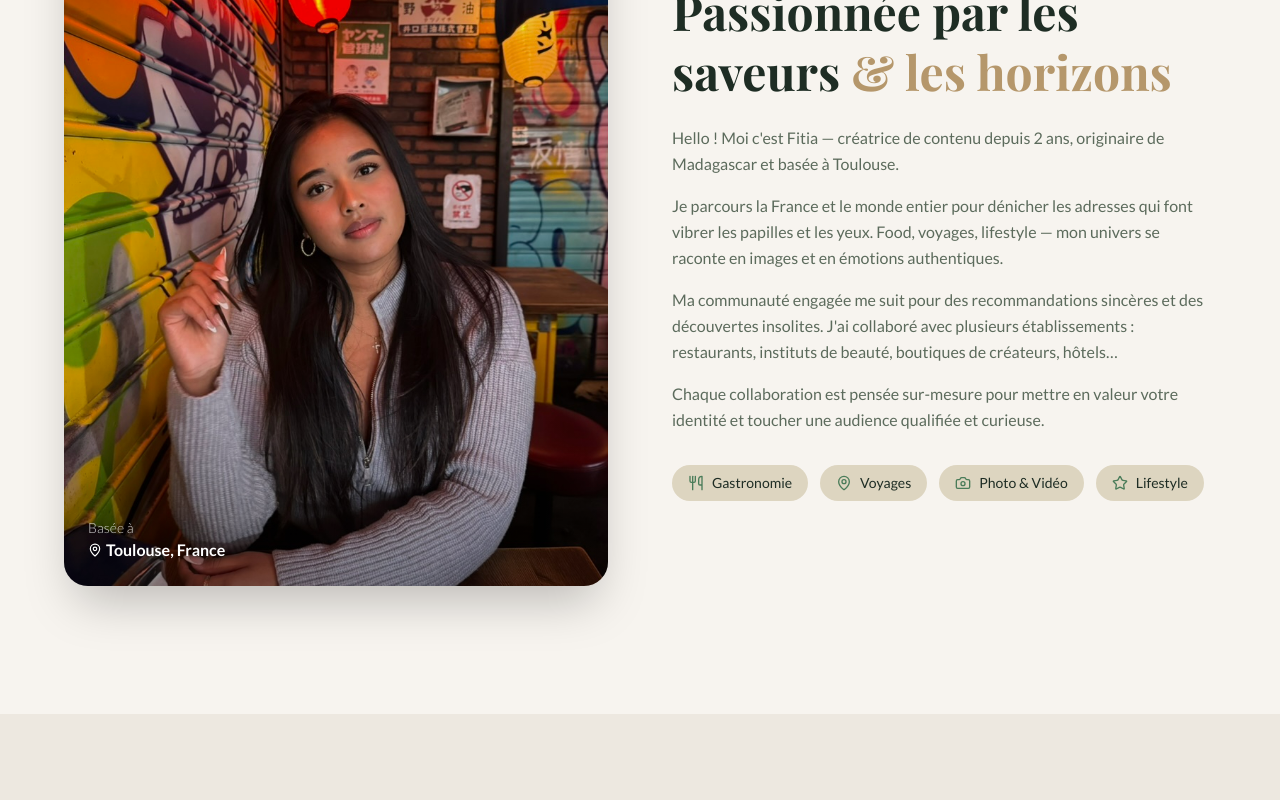
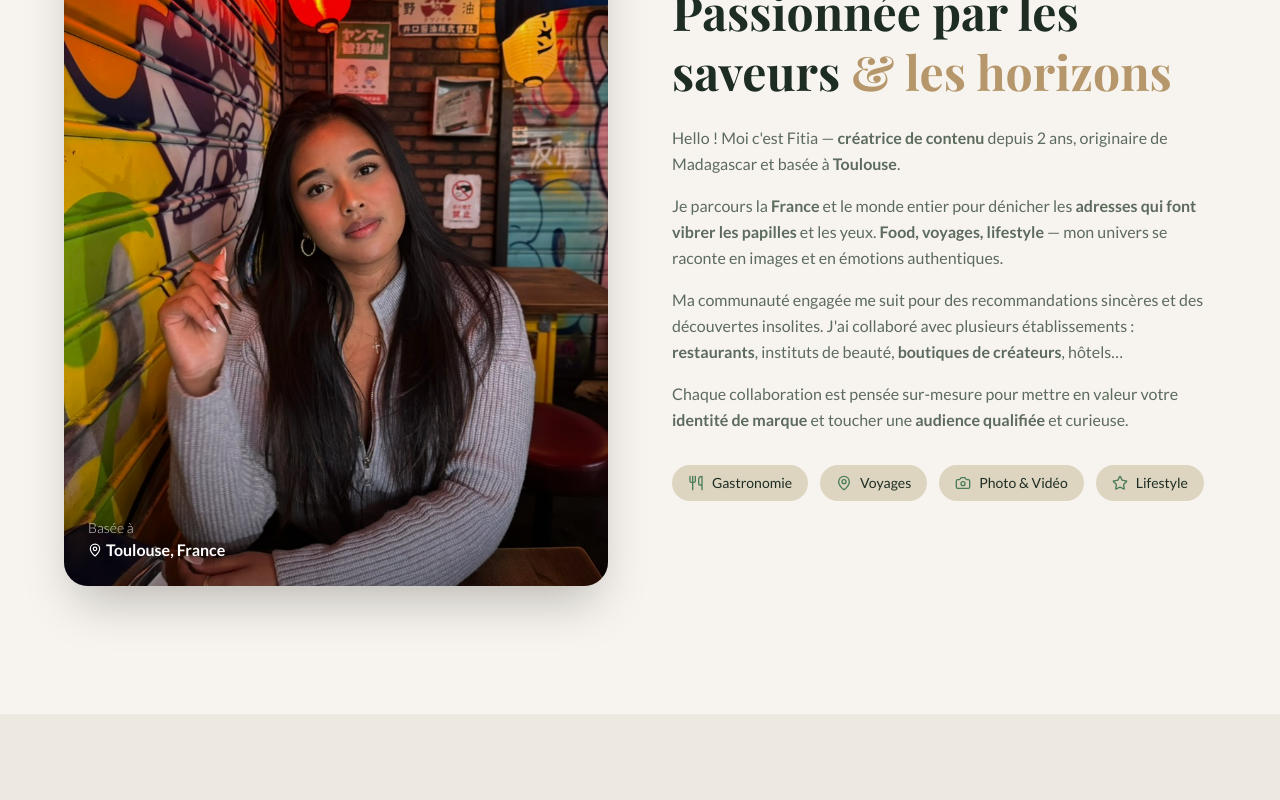
Before and after one commit to fitia04/portfolio-site, a Next.js app: page / in a window 1280 px wide. Shown: the part 1180-1980 px from the top of the page. Built offline with nearby package versions, Linux system fonts and the light colour scheme; a web font is replaced by a local one.

Commit message:
SEO keywords, fix stats data, improve contact text

```diff
--- a/app/components/About.tsx
+++ b/app/components/About.tsx
@@ -66,23 +66,23 @@ export default function About() {
 
           <div className="space-y-4 text-[#5C6B5C] leading-relaxed">
             <p>
-              Hello&nbsp;! Moi c&apos;est Fitia — créatrice de contenu depuis 2 ans,
-              originaire de Madagascar et basée à Toulouse.
+              Hello&nbsp;! Moi c&apos;est Fitia — <strong>créatrice de contenu</strong> depuis 2 ans,
+              originaire de Madagascar et basée à <strong>Toulouse</strong>.
             </p>
             <p>
-              Je parcours la France et le monde entier pour dénicher les adresses
-              qui font vibrer les papilles et les yeux. Food, voyages, lifestyle —
+              Je parcours la <strong>France</strong> et le monde entier pour dénicher les <strong>adresses
+              qui font vibrer les papilles</strong> et les yeux. <strong>Food, voyages, lifestyle</strong> —
               mon univers se raconte en images et en émotions authentiques.
             </p>
             <p>
               Ma communauté engagée me suit pour des recommandations sincères et
               des découvertes insolites. J&apos;ai collaboré avec plusieurs
-              établissements&nbsp;: restaurants, instituts de beauté, boutiques de
-              créateurs, hôtels…
+              établissements&nbsp;: <strong>restaurants</strong>, instituts de beauté, <strong>boutiques de
+              créateurs</strong>, hôtels…
             </p>
             <p>
               Chaque collaboration est pensée sur-mesure pour mettre en valeur
-              votre identité et toucher une audience qualifiée et curieuse.
+              votre <strong>identité de marque</strong> et toucher une <strong>audience qualifiée</strong> et curieuse.
             </p>
           </div>
 
--- a/app/components/Contact.tsx
+++ b/app/components/Contact.tsx
@@ -73,10 +73,14 @@ export default function Contact() {
             Votre établissement mérite
             <span className="text-[#4A7C59]"> d&apos;être raconté</span>
           </h2>
-          <p className="text-[#5C6B5C] leading-relaxed mb-8">
-            Je travaille avec des restaurants, hôtels, épiceries fines, marques
-            lifestyle et destinations touristiques. Chaque projet est conçu
-            sur-mesure pour coller à votre ADN et parler à votre futur client.
+          <p className="text-[#5C6B5C] leading-relaxed mb-4 text-justify">
+            Je crée du <strong>contenu authentique</strong> pour des <strong>restaurants, hôtels, épiceries fines</strong>, marques lifestyle, boutiques de créateurs et <strong>destinations touristiques</strong>. Voyager, découvrir, capturer : c&apos;est ce qui me fait vibrer au quotidien, et je mets cette passion au service de votre marque.
+          </p>
+          <p className="text-[#5C6B5C] leading-relaxed mb-4 text-justify">
+            Chaque projet est pour moi une occasion d&apos;explorer des <strong>adresses d&apos;exception</strong> et de laisser toute ma créativité parler de ce qui vous rend unique. Ma mission : refléter votre <strong>identité de marque</strong>, séduire de nouveaux clients et booster votre <strong>visibilité sur les réseaux sociaux</strong>.
+          </p>
+          <p className="text-[#5C6B5C] leading-relaxed mb-8 text-justify">
+            Vous avez un projet ? Parlons-en.
           </p>
 
           {/* Services */}
--- a/app/components/Hero.tsx
+++ b/app/components/Hero.tsx
@@ -69,7 +69,7 @@ export default function Hero() {
         >
           <div className="w-10 h-px bg-[#B5976B] mb-6" />
           <p className="text-sm text-[#1E2D24] leading-relaxed mb-8 font-medium">
-            Créatrice de contenu food & voyages basée à Toulouse, je révèle les adresses d&apos;exception et les expériences culinaires qui méritent d&apos;être vues, ressenties et partagées.
+            <strong>Créatrice de contenu food & voyages</strong> basée à <strong>Toulouse</strong>, je révèle les <strong>adresses d&apos;exception</strong> et les <strong>expériences culinaires</strong> qui méritent d&apos;être vues, ressenties et partagées.
             <br />
             Bienvenue dans mon univers !
           </p>
--- a/app/components/Stats.tsx
+++ b/app/components/Stats.tsx
@@ -52,21 +52,21 @@ const stats = [
     value: 3400,
     suffix: "",
     label: "Abonnés Instagram",
-    description: "Communauté engagée, taux d'engagement moyen de 6,2%",
+    description: "Communauté engagée, taux d'engagement moyen de 1,6%",
   },
   {
     icon: <Users size={24} />,
     value: 3067,
     suffix: "",
     label: "Followers TikTok",
-    description: "Contenus courts viraux, reach moyen de 250K vues/mois",
+    description: "47,4K likes cumulés sur l'ensemble des publications",
   },
   {
     icon: <Heart size={24} />,
     value: 30,
     suffix: "+",
     label: "Collaborations",
-    description: "Restaurants, hôtels, marques food & lifestyle depuis 5 ans",
+    description: "Restaurants, hôtels, marques food & lifestyle",
   },
 ];
 
```
